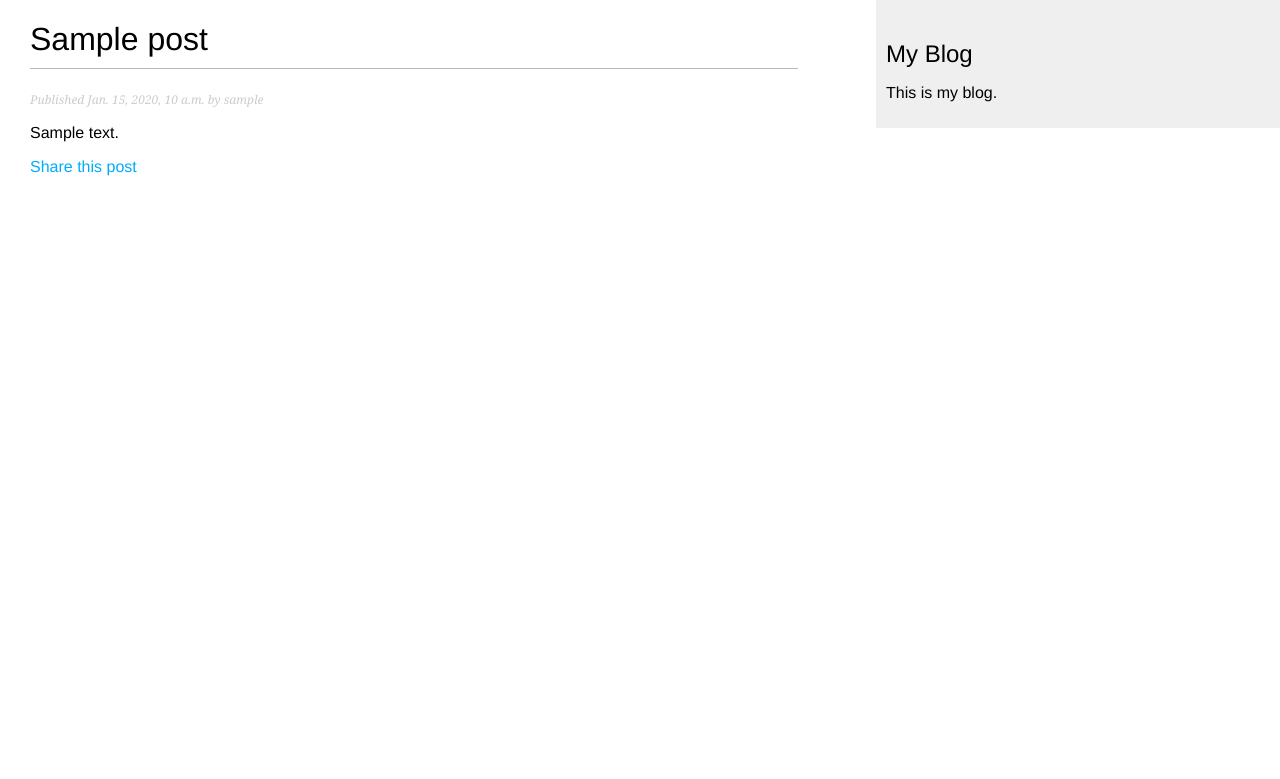
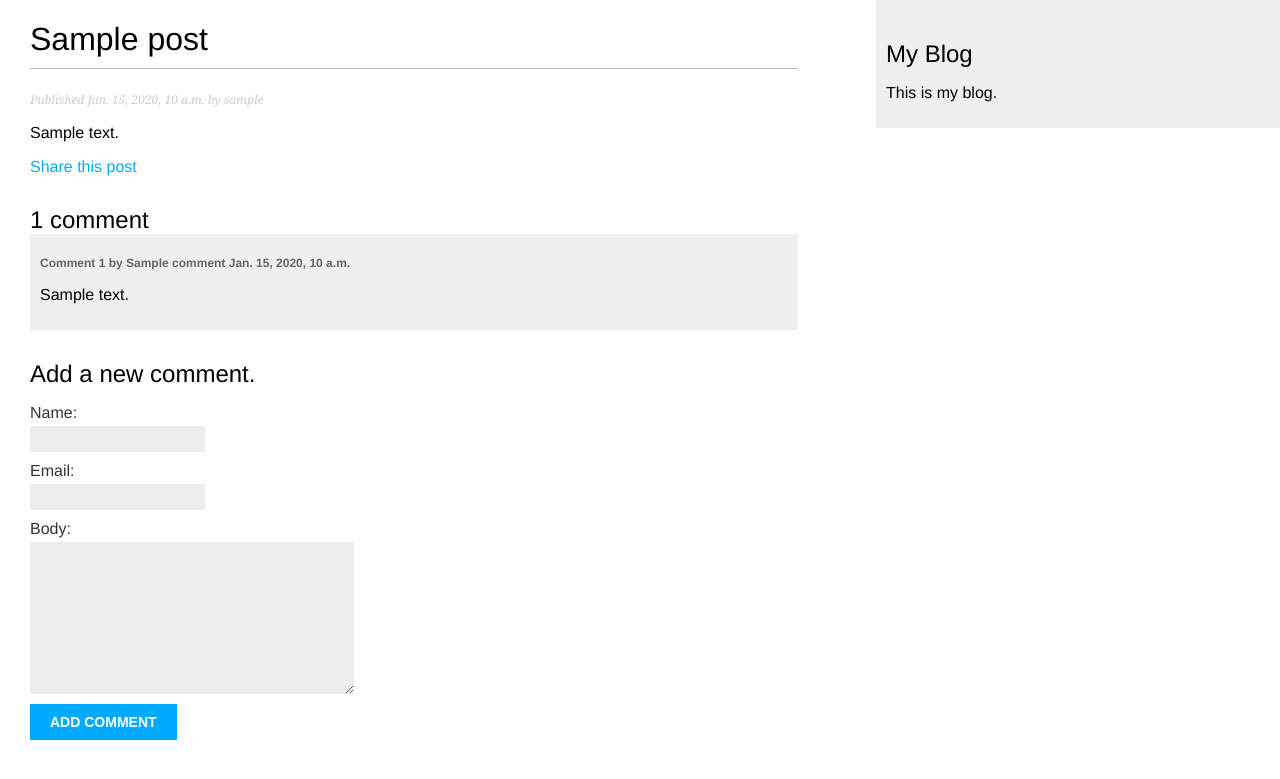
Before and after one commit to waiyaki/django-by-example, a Django app: a page that uses mysite/blog/templates/blog/post/detail.html in a window 1280 px wide. Shown: the top 779 px of the page. Run offline with Django 3.2, Linux system fonts and the light colour scheme; tables that the repository leaves empty hold one stand-in row (values such as "Sample post").

Commit message:
Ch02 - Add comment functionality

```diff
--- a/mysite/blog/forms.py
+++ b/mysite/blog/forms.py
@@ -1,4 +1,6 @@
 from django import forms
+
+from .models import Comment
 
 
 class EmailPostForm(forms.Form):
@@ -6,3 +8,9 @@ class EmailPostForm(forms.Form):
     email = forms.EmailField()
     to = forms.EmailField()
     comments = forms.CharField(required=False, widget=forms.Textarea)
+
+
+class CommentForm(forms.ModelForm):
+    class Meta:
+        model = Comment
+        fields = ('name', 'email', 'body')
--- a/mysite/blog/models.py
+++ b/mysite/blog/models.py
@@ -46,3 +46,19 @@ class Post(models.Model):
             self.publish.strftime('%d'),
             self.slug
         ])
+
+
+class Comment(models.Model):
+    post = models.ForeignKey(Post, related_name='comments')
+    name = models.CharField(max_length=80)
+    email = models.EmailField()
+    body = models.TextField()
+    created = models.DateTimeField(auto_now_add=True)
+    updated = models.DateTimeField(auto_now=True)
+    active = models.BooleanField(default=True)
+
+    class Meta:
+        ordering = ('created',)
+
+    def __str__(self):
+        return 'Comment by {} on {}'.format(self.name, self.post)
--- a/mysite/blog/templates/blog/post/detail.html
+++ b/mysite/blog/templates/blog/post/detail.html
@@ -13,4 +13,28 @@
   <p>
     <a href="{% url 'blog:post_share' post.id %}">Share this post</a>
   </p>
+  {% with comments.count as total_comments %}
+    <h2>{{ total_comments }} comment{{ total_comments|pluralize}}</h2>
+  {% endwith %}
+  {% for comment in comments %}
+    <div class="comment">
+      <p class="info">
+        Comment {{ forloop.counter }} by {{ comment.name }}
+        {{ comment.created }}
+      </p>
+      {{ comment.body|linebreaks }}
+    </div>
+  {% empty %}
+    <p>There are no comments yet.</p>
+  {% endfor %}
+  {% if new_comment %}
+    <h2>Your comment has been added.</h2>
+  {% else %}
+    <h2>Add a new comment.</h2>
+    <form action="." method="post">
+      {{ comment_form.as_p }}
+      {% csrf_token %}
+      <p><input type="submit" name="add-comment" value="Add Comment"></p>
+    </form>
+  {% endif %}
 {% endblock %}
--- a/mysite/blog/views.py
+++ b/mysite/blog/views.py
@@ -4,7 +4,7 @@ from django.core.mail import send_mail
 from django.conf import settings
 
 from .models import Post
-from .forms import EmailPostForm
+from .forms import EmailPostForm, CommentForm
 
 
 class PostListView(ListView):
@@ -23,7 +23,22 @@ def post_detail(request, year, month, day, post):
         publish__month=month,
         publish__day=day
     )
-    return render(request, 'blog/post/detail.html', {'post': post})
+    comments = post.comments.filter(active=True)
+    context = {
+        'post': post,
+        'comments': comments
+    }
+    if request.method == 'POST':
+        comment_form = CommentForm(data=request.POST)
+        if comment_form.is_valid():
+            new_comment = comment_form.save(commit=False)
+            new_comment.post = post
+            new_comment.save()
+            context['new_comment'] = new_comment
+    else:
+        comment_form = CommentForm()
+    context['comment_form'] = comment_form
+    return render(request, 'blog/post/detail.html', context)
 
 
 def post_share(request, post_id):
```
Also changed, not shown: mysite/blog/admin.py (+8 -1 lines), mysite/blog/migrations/0002_comment.py (added).
